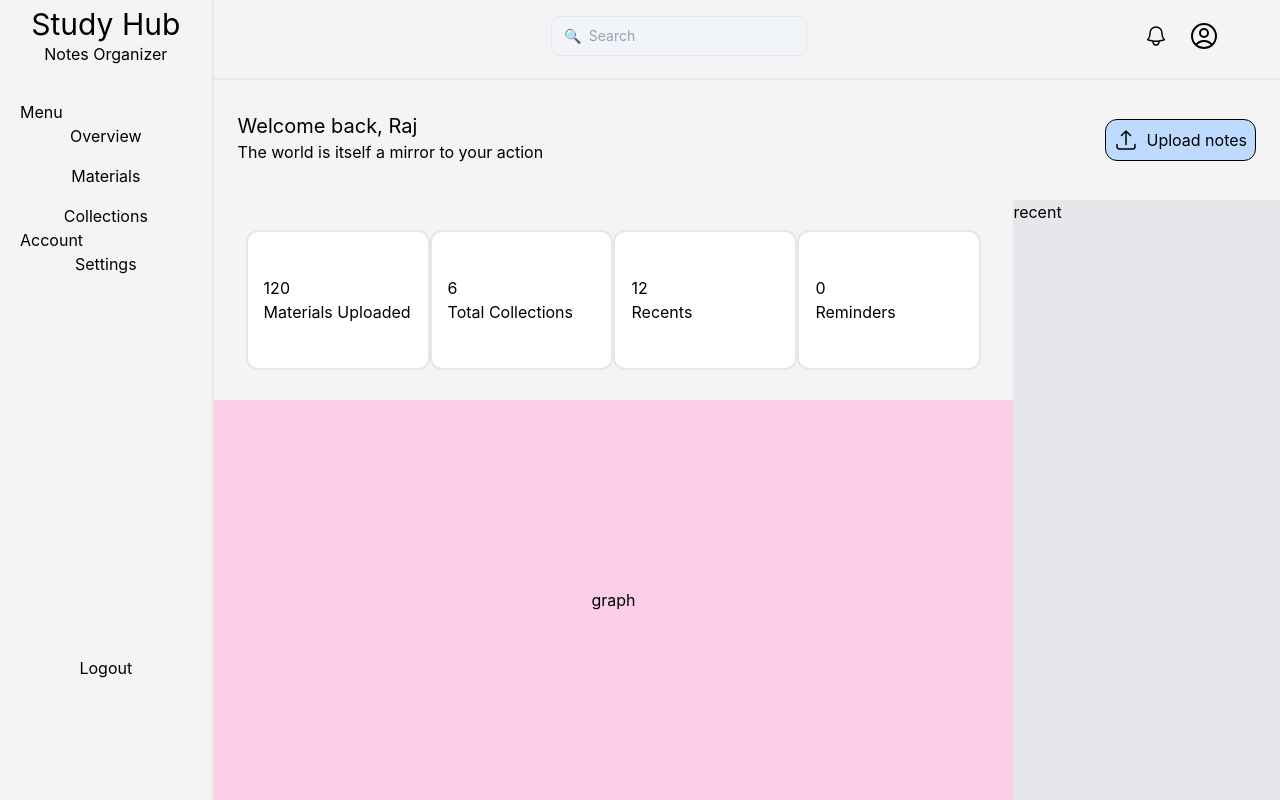
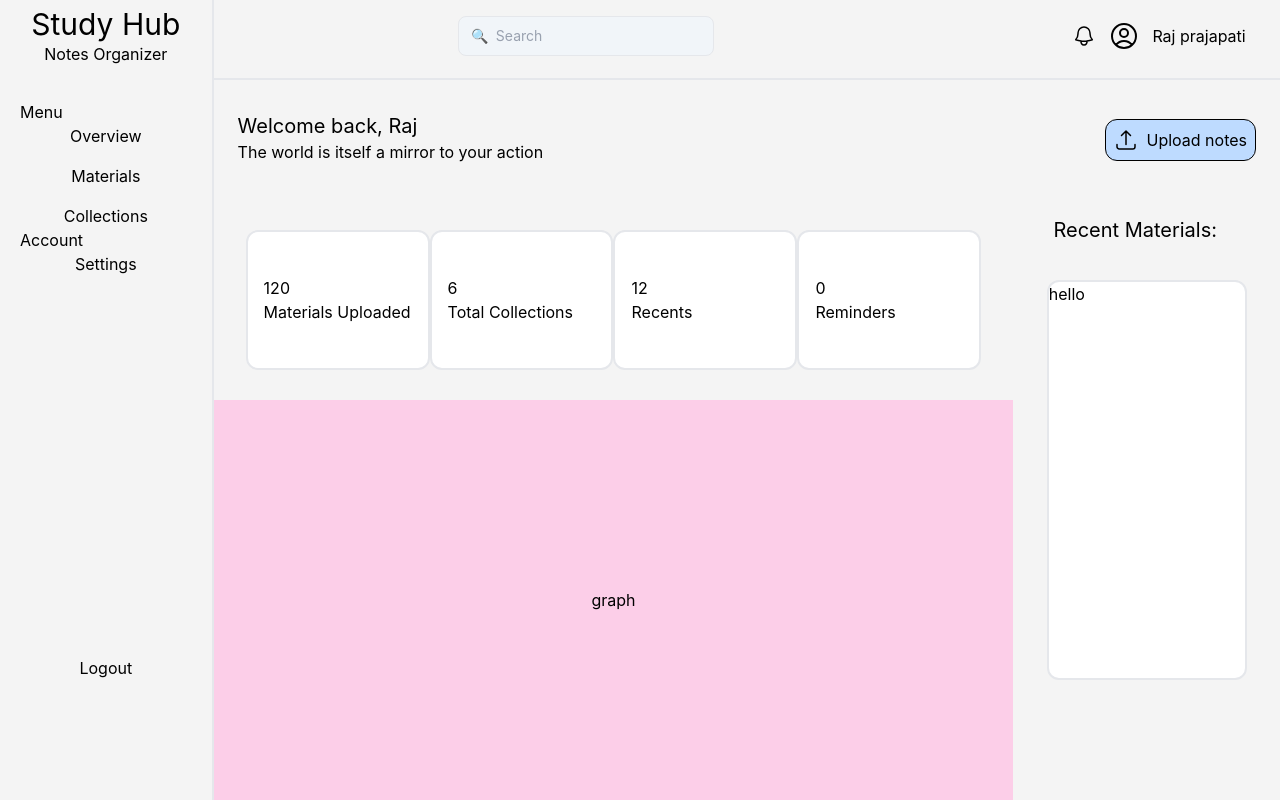
Before and after one commit to Raj-Praj/Study-Hub-App, a React (Vite) app: page /home in a window 1280 px wide. Built offline with nearby package versions, Linux system fonts and the light colour scheme.

Commit message:
header is breakdown to create different components

```diff
--- a/package.json
+++ b/package.json
@@ -10,12 +10,15 @@
     "preview": "vite preview"
   },
   "dependencies": {
+    "@hookform/resolvers": "^5.4.0",
     "@tailwindcss/vite": "^4.3.0",
     "react": "^19.2.6",
     "react-dom": "^19.2.6",
+    "react-hook-form": "^7.78.0",
     "react-router": "^7.17.0",
     "react-router-dom": "^7.17.0",
-    "tailwindcss": "^4.3.0"
+    "tailwindcss": "^4.3.0",
+    "zod": "^4.4.3"
   },
   "devDependencies": {
     "@babel/core": "^7.29.0",
--- /dev/null
+++ b/src/components/header/HeaderLeftSideItems.tsx
@@ -0,0 +1,18 @@
+export type LeftItemsProps={
+    username:string
+}
+export default function HeaderLeftSideItems({username}:Readonly<LeftItemsProps>){
+    return(
+        <>
+        <svg xmlns="http://www.w3.org/2000/svg" fill="none" viewBox="0 0 24 24" stroke-width="1.5" stroke="currentColor" className="size-6">
+                 <path stroke-linecap="round" stroke-linejoin="round" d="M14.857 17.082a23.848 23.848 0 0 0 5.454-1.31A8.967 8.967 0 0 1 18 9.75V9A6 6 0 0 0 6 9v.75a8.967 8.967 0 0 1-2.312 6.022c1.733.64 3.56 1.085 5.455 1.31m5.714 0a24.255 24.255 0 0 1-5.714 0m5.714 0a3 3 0 1 1-5.714 0" />
+                </svg>
+
+                <svg xmlns="http://www.w3.org/2000/svg" fill="none" viewBox="0 0 24 24" stroke-width="1.5" stroke="currentColor" className="size-8"><path stroke-linecap="round" stroke-linejoin="round" d="M17.982 18.725A7.488 7.488 0 0 0 12 15.75a7.488 7.488 0 0 0-5.982 2.975m11.963 0a9 9 0 1 0-11.963 0m11.963 0A8.966 8.966 0 0 1 12 21a8.966 8.966 0 0 1-5.982-2.275M15 9.75a3 3 0 1 1-6 0 3 3 0 0 1 6 0Z" />
+                </svg>
+                <span>{username}</span>
+
+        </>
+    )
+
+}
--- /dev/null
+++ b/src/components/header/HeaderSearchBar.tsx
@@ -0,0 +1,8 @@
+export default function HeaderSearchBar(){
+    return(<>
+        <div className=" flex items-center gap-2 bg-slate-100 border border-gray-200 rounded-lg px-3 h-10 w-64">
+            <span className="text-gray-400 text-sm">🔍</span>
+            <input type="text" id="search" className=" bg-transparent outline-none text-sm text-gray-700 w-full placeholder-gray-400" placeholder="Search"/>
+            </div>
+    </>)
+}
--- a/src/components/layouts/header.tsx
+++ b/src/components/layouts/header.tsx
@@ -1,22 +1,18 @@
+import HeaderLeftSideItems from "../header/HeaderLeftSideItems";
+import HeaderSearchBar from "../header/HeaderSearchBar";
+
 export default function Header(){
     return(
     <header className="h-20  w-full position:fixed bg-[#F4F4F4] border-b-2 border-[#E5E7EB]  shadow-full ">
-            <nav className="flex justify-between">
-               <div className="  mt-4 w-full flex justify-center items-center align-center">
-            <div className=" flex items-center gap-2 bg-slate-100 border border-gray-200 rounded-lg px-3 h-10 w-64">
-            <span className="text-gray-400 text-sm">🔍</span>
-            <input type="text" id="search" className=" bg-transparent outline-none text-sm text-gray-700 w-full placeholder-gray-400" placeholder="Search"/>
+            <nav className="flex justify-between  w-full">
+               <div className="  mt-4 w-full flex justify-center items-center align-center  w-3/5">
+            <HeaderSearchBar/>
             </div>
+
+
+            <div className=" flex justify-center items-center pl-20 gap-3 mt-4 w-2/5">
+                <HeaderLeftSideItems username="Raj prajapati"/>
             </div>
-            <div className=" flex justify-center items-center pr-15 gap-5 mt-4">
-                <svg xmlns="http://www.w3.org/2000/svg" fill="none" viewBox="0 0 24 24" stroke-width="1.5" stroke="currentColor" className="size-6">
-                 <path stroke-linecap="round" stroke-linejoin="round" d="M14.857 17.082a23.848 23.848 0 0 0 5.454-1.31A8.967 8.967 0 0 1 18 9.75V9A6 6 0 0 0 6 9v.75a8.967 8.967 0 0 1-2.312 6.022c1.733.64 3.56 1.085 5.455 1.31m5.714 0a24.255 24.255 0 0 1-5.714 0m5.714 0a3 3 0 1 1-5.714 0" />
-                </svg>
-
-                <svg xmlns="http://www.w3.org/2000/svg" fill="none" viewBox="0 0 24 24" stroke-width="1.5" stroke="currentColor" className="size-8"><path stroke-linecap="round" stroke-linejoin="round" d="M17.982 18.725A7.488 7.488 0 0 0 12 15.75a7.488 7.488 0 0 0-5.982 2.975m11.963 0a9 9 0 1 0-11.963 0m11.963 0A8.966 8.966 0 0 1 12 21a8.966 8.966 0 0 1-5.982-2.275M15 9.75a3 3 0 1 1-6 0 3 3 0 0 1 6 0Z" />
-                </svg>
-
-</div>
 
 
 
--- a/src/components/layouts/sidebar.tsx
+++ b/src/components/layouts/sidebar.tsx
@@ -14,14 +14,15 @@ export default function Sidebar() {
 
         <section className="w-full h-screen  ">
              <section className=" h-4/5 pt-5">
+
                    <SidebarMenu navLabel="Menu"/>
                    <SidebarAccount navLabel="Account"/>
 
              </section>
-
                <section className="w-full  h-1/5">
 
                   <SidebarLogout />
+
              </section>
         </section>
     </aside>
--- /dev/null
+++ b/src/components/overview/OverviewRight.tsx
@@ -0,0 +1,23 @@
+import type { ReactNode } from "react"
+
+export type OverviewRightProps={
+    title:string,
+    content:ReactNode
+}
+export default function OverviewRightBottom({title,content}:Readonly<OverviewRightProps>){
+    return(
+    <>
+    <section className=" flex flex-col    w-1/4 h-full">
+    <div className="flex items-center h-1/10 px-10 text-xl">
+    <span>{title}</span>
+    </div>
+
+    <div className="h-9/10  flex justify-center pt-5">
+    <div className="bg-white border-2 border-[#E5E7EB] h-100 w-3/4 rounded-xl">
+        {content}
+    </div>
+    </div>
+    </section>
+    </>
+    )
+}
--- a/src/pages/OverviewPage.tsx
+++ b/src/pages/OverviewPage.tsx
@@ -1,5 +1,6 @@
 import OverViewCard from "../components/overview/OverviewCard";
 import OverviewHeader from "../components/overview/OverviewHeader";
+import OverviewRightBottom from "../components/overview/OverviewRight";
 import OverviewUploadBtn from "../components/overview/OverviewUploadBtn";
 
 export default function OverviewContent() {
@@ -43,11 +44,13 @@ export default function OverviewContent() {
         </section>
 
        {/*right */}
-        <section className="bg-gray-200 w-1/4 h-full">
-          recent
+
+          <OverviewRightBottom title="Recent Materials:" content="hello"/>
+
+
         </section>
 
-      </section>
+
 
     </section>
   );
```
Also changed, not shown: 1 other file (tests, documents, lock files or other folders).
